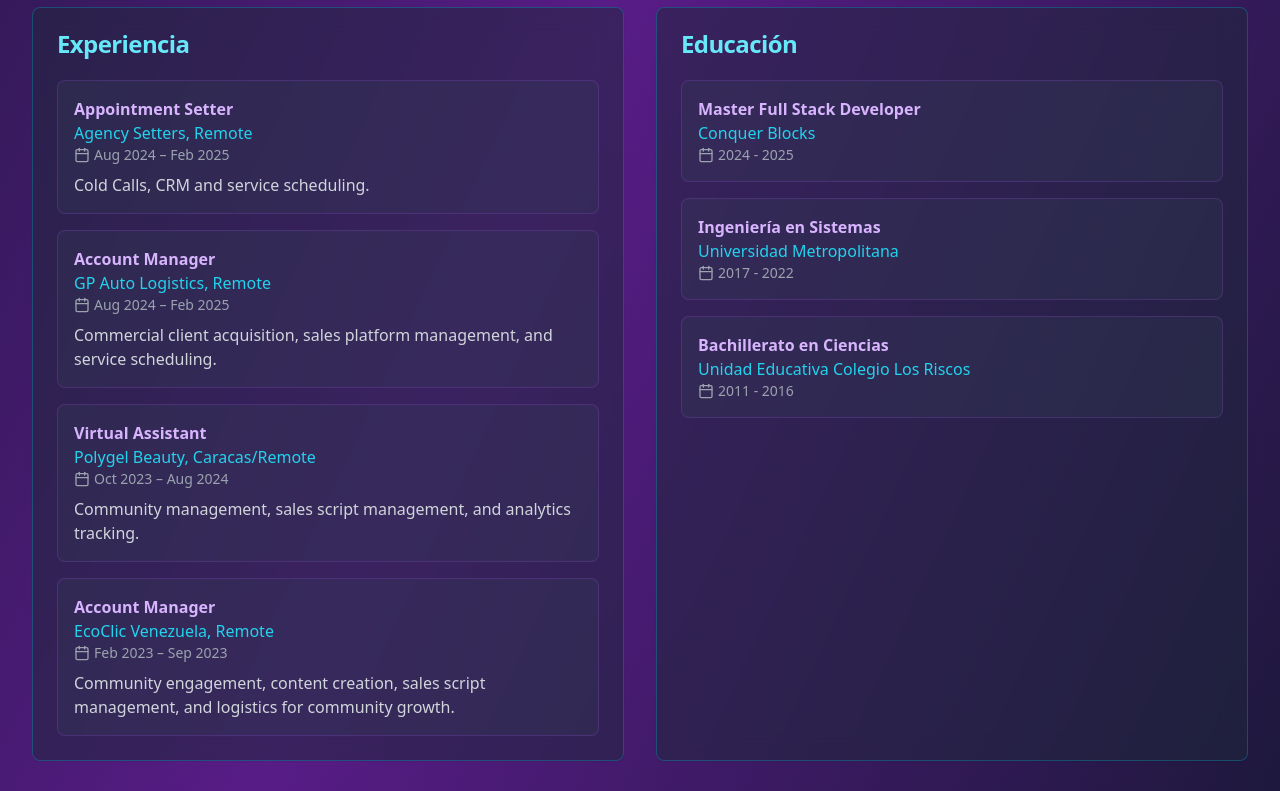
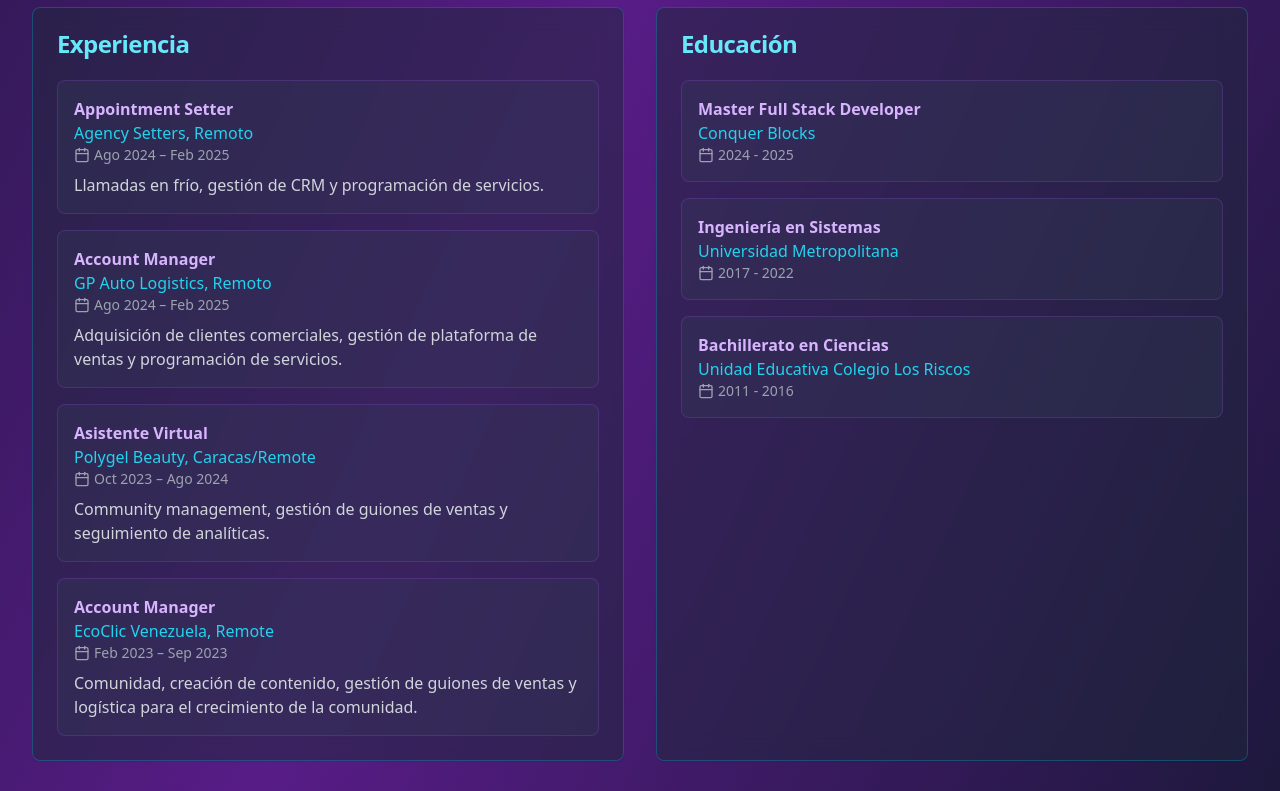
Before and after one commit to Ernott/ernottportfolio.io, a React (Vite) app: page / in a window 1280 px wide. Shown: the part 1420-2211 px from the top of the page. Built offline with nearby package versions, Linux system fonts and the light colour scheme.

Commit message:
Updating transalate error

```diff
--- a/src/pages/Index.tsx
+++ b/src/pages/Index.tsx
@@ -87,30 +87,31 @@ const Index = () => {
         experienceList: [
           {
             position: "Appointment Setter",
-            company: "Agency Setters, Remote",
-            period: "Aug 2024 – Feb 2025",
-            description: "Cold Calls, CRM and service scheduling.",
+            company: "Agency Setters, Remoto",
+            period: "Ago 2024 – Feb 2025",
+            description:
+              "Llamadas en frío, gestión de CRM y programación de servicios.",
           },
           {
             position: "Account Manager",
-            company: "GP Auto Logistics, Remote",
-            period: "Aug 2024 – Feb 2025",
+            company: "GP Auto Logistics, Remoto",
+            period: "Ago 2024 – Feb 2025",
             description:
-              "Commercial client acquisition, sales platform management, and service scheduling.",
+              "Adquisición de clientes comerciales, gestión de plataforma de ventas y programación de servicios.",
           },
           {
-            position: "Virtual Assistant",
+            position: "Asistente Virtual",
             company: "Polygel Beauty, Caracas/Remote",
-            period: "Oct 2023 – Aug 2024",
+            period: "Oct 2023 – Ago 2024",
             description:
-              "Community management, sales script management, and analytics tracking.",
+              "Community management, gestión de guiones de ventas y seguimiento de analíticas.",
           },
           {
             position: "Account Manager",
             company: "EcoClic Venezuela, Remote",
             period: "Feb 2023 – Sep 2023",
             description:
-              "Community engagement, content creation, sales script management, and logistics for community growth.",
+              "Comunidad, creación de contenido, gestión de guiones de ventas y logística para el crecimiento de la comunidad.",
           },
         ],
         educationList: [
@@ -570,7 +571,7 @@ const Index = () => {
                 </div>
                 <div className="flex items-center">
                   <MapPin className="w-5 h-5 text-cyan-400 mr-3" />
-                  <span className="text-gray-300">Ciudad, País</span>
+                  <span className="text-gray-300">Caracas, Venezuela</span>
                 </div>
               </div>
             </CardContent>
```
